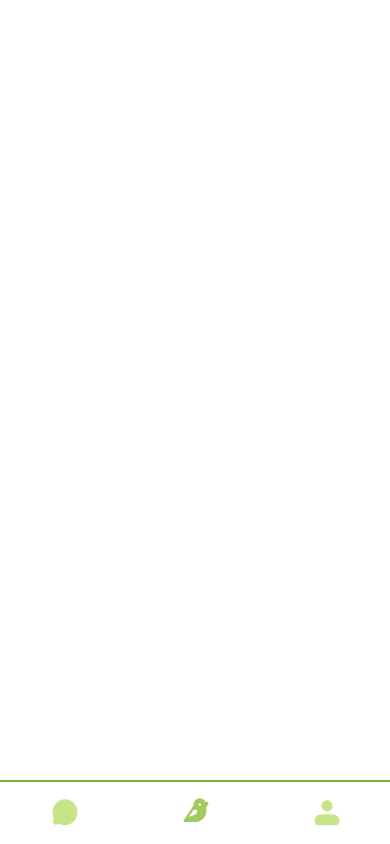
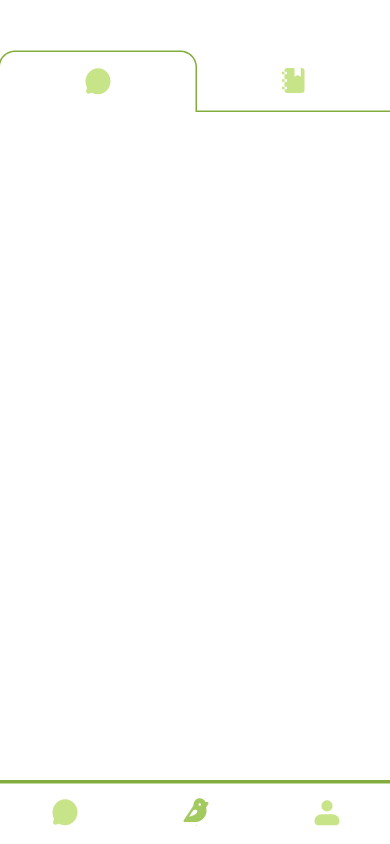
Before and after one commit to TalkPeak/Talk-peak, a website: page html/chat.html in a window 390 px wide. Drawn offline with nearby package versions, Linux system fonts and the light colour scheme.

Commit message:
chat header 작업

```diff
--- a/css/chat.css
+++ b/css/chat.css
@@ -4,11 +4,22 @@
 }
 
 @media screen and (max-width: 845px) {
-    .header_icon {
-        overflow: hidden;
+    .background_img {
+        height: 310px; /* 원하는 높이 설정 */
+        background-size: cover;
+        background-position: center;
         position: relative;
+        top: 50px; /* 이미지 50px 내려오기 */
+      }
+
+      .header_icon {
         display: flex;
-        justify-content: space-around;
-        bottom: 700px;
+        justify-content: space-around; /* 공간을 고르게 배분 */
+        position: absolute;
+        top: 8%;
+        left: 50%;
+        transform: translateX(-50%); /* 중앙 정렬을 위해 추가 */
+        z-index: 2;
+        width: 100%; /* 부모 요소의 너비를 사용 */
     }
 }
--- a/html/chat.html
+++ b/html/chat.html
@@ -12,6 +12,16 @@
 </head>
 <body>
     <header>
+        <div class="background_img">
+            <svg width="390" height="734" viewBox="0 0 390 734" fill="none" xmlns="http://www.w3.org/2000/svg">
+                <mask id="path-1-outside-1_20_324" maskUnits="userSpaceOnUse" x="-2" y="0" width="394" height="734" fill="black">
+                    <rect fill="white" x="-2" width="394" height="734"/>
+                    <path fill-rule="evenodd" clip-rule="evenodd" d="M15 2C6.71573 2 0 8.71572 0 17V732H194H195.501H390V62H195.501V17C195.501 8.71573 188.786 2 180.501 2H15Z"/>
+                </mask>
+                <path d="M0 732H-1.5V733.5H0V732ZM390 732V733.5H391.5V732H390ZM390 62H391.5V60.5H390V62ZM195.501 62H194.001V63.5H195.501V62ZM1.5 17C1.5 9.54414 7.54415 3.5 15 3.5V0.5C5.8873 0.5 -1.5 7.88729 -1.5 17H1.5ZM1.5 732V17H-1.5V732H1.5ZM194 730.5H0V733.5H194V730.5ZM195.501 730.5H194V733.5H195.501V730.5ZM390 730.5H195.501V733.5H390V730.5ZM388.5 62V732H391.5V62H388.5ZM195.501 63.5H390V60.5H195.501V63.5ZM194.001 17V62H197.001V17H194.001ZM180.501 3.5C187.957 3.5 194.001 9.54415 194.001 17H197.001C197.001 7.8873 189.614 0.5 180.501 0.5V3.5ZM15 3.5H180.501V0.5H15V3.5Z" fill="#83AC3E" mask="url(#path-1-outside-1_20_324)"/>
+            </svg>
+
+        </div>
         <div class="header_icon">
             <div>
                 <svg xmlns="http://www.w3.org/2000/svg" width="26" height="27" viewBox="0 0 26 27" fill="none">
@@ -25,7 +35,6 @@
             </div>
         </div>
     </header>
-
     <nav>
         <div class="border_line"></div>
         <div class="nav_three_button">
```
